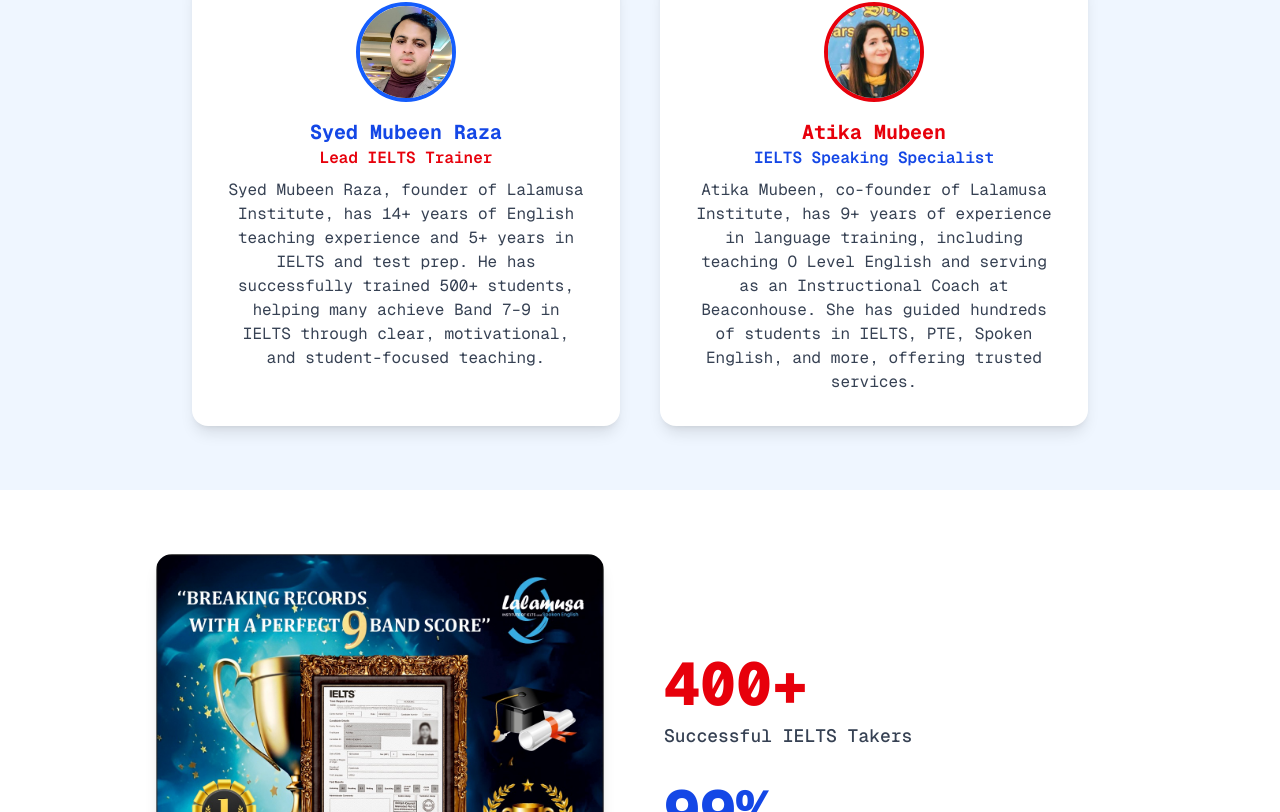
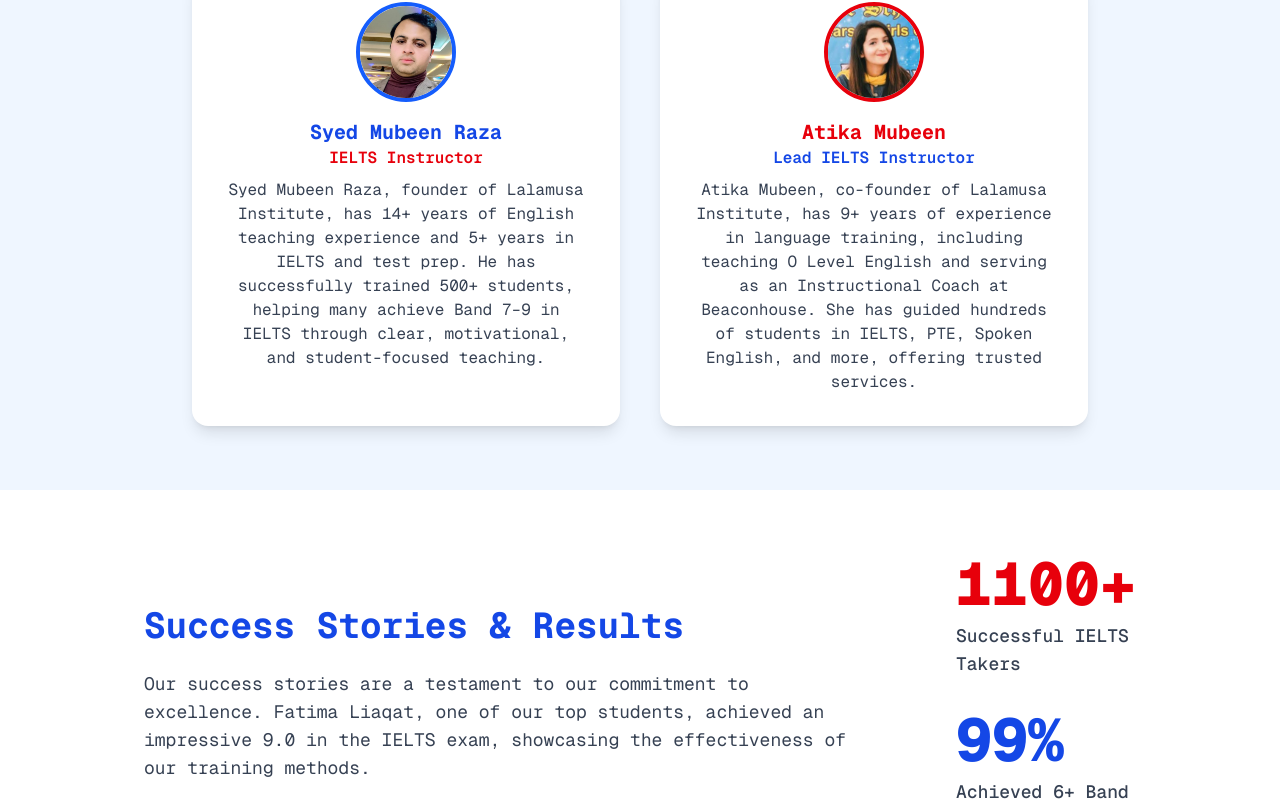
Before and after one commit to Umair452/Institute-of-Ielts, a Next.js app: page / in a window 1280 px wide. Shown: the part 1788-2600 px from the top of the page. Built offline with nearby package versions, Linux system fonts and the light colour scheme.

Commit message:
removed image and portfolio update

```diff
--- a/src/app/page.tsx
+++ b/src/app/page.tsx
@@ -60,7 +60,7 @@ function useCounter(to: number, duration = COUNTER_DURATION) {
 
 export default function Home() {
   // Animated counters
-  const takers = useCounter(400);
+  const takers = useCounter(1100);
   const percent = useCounter(99);
   const [isVisible, setIsVisible] = useState(false);
   const sectionRef = useRef(null);
@@ -291,7 +291,7 @@ export default function Home() {
               Syed Mubeen Raza
             </h3>
             <p className="text-red-600 font-semibold mb-2">
-              Lead IELTS Trainer
+              IELTS Instructor
             </p>
             <p className="text-gray-700">
               Syed Mubeen Raza, founder of Lalamusa Institute, has 14+ years of
@@ -312,7 +312,7 @@ export default function Home() {
             />
             <h3 className="text-xl font-bold text-red-600">Atika Mubeen</h3>
             <p className="text-blue-700 font-semibold mb-2">
-              IELTS Speaking Specialist
+              Lead IELTS Instructor
             </p>
             <p className="text-gray-700">
               Atika Mubeen, co-founder of Lalamusa Institute, has 9+ years of
@@ -333,13 +333,23 @@ export default function Home() {
         animate={isVisible ? 'visible' : 'hidden'}
         className="max-w-5xl mx-auto py-16 px-4 flex flex-col md:flex-row items-center gap-12"
       >
+        <div className="w-full mb-8 md:mb-0">
+          <h2 className="text-3xl sm:text-4xl font-bold text-center md:text-left text-blue-700 mb-6">
+        Success Stories & Results
+          </h2>
+          <p className="text-base sm:text-lg text-gray-700 text-center md:text-left">
+        Our success stories are a testament to our commitment to excellence.
+        Fatima Liaqat, one of our top students, achieved an impressive 9.0 in
+        the IELTS exam, showcasing the effectiveness of our training methods.
+          </p>
+        </div>
         <motion.div
           variants={fadeInUp}
           whileHover={{ scale: 1.05 }}
           className="flex-1 flex justify-center"
         >
           <Image
-            src="/9band.jpeg"
+        src="/9bands.jpg"
         alt="Successful IELTS Students"
         width={400}
         height={300}
```
Also changed, not shown: public/9band.jpeg (deleted), public/9bands.jpg (added). Lines whose indentation alone changed are shown as unchanged.
